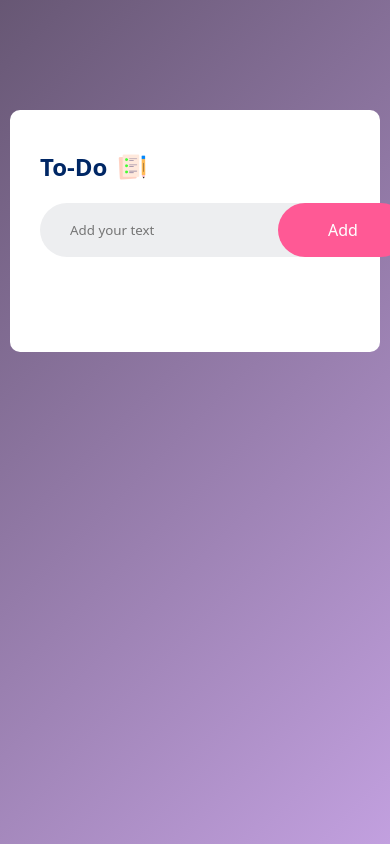
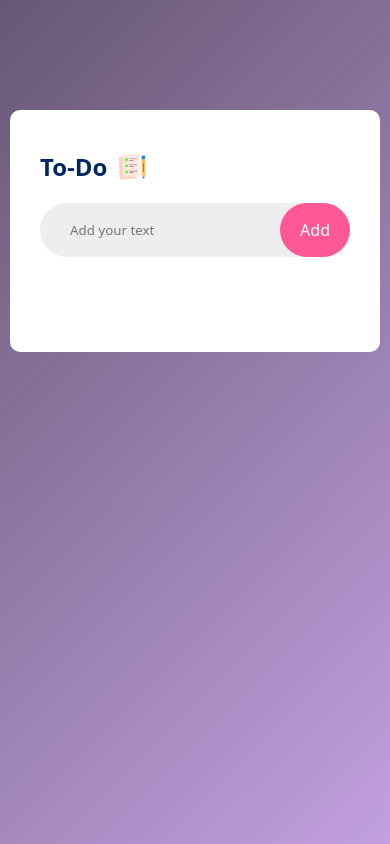
Before and after one commit to shivam456th/ToDo-List-, a plain HTML site: page index.html in a window 390 px wide. Drawn offline with Linux system fonts and the light colour scheme.

Commit message:
change in buttom for mobile

```diff
--- a/style.css
+++ b/style.css
@@ -5,11 +5,15 @@
     font-family:system-ui, -apple-system, BlinkMacSystemFont, 'Segoe UI', Roboto, Oxygen, Ubuntu, Cantarell, 'Open Sans', 'Helvetica Neue', sans-serif
 }
 
-
+html, body {
+    width: 100%;
+    height: 100%;
+    background: linear-gradient(135deg, #675774, #c2a0df);
+}
 .container {
     width: 100%;
     min-height: 100vh;
-    background: linear-gradient(135deg, #675774, #c2a0df);
+    /* background: linear-gradient(135deg, #675774, #c2a0df); */
     padding: 10px;
 }
 
@@ -56,7 +60,7 @@ input{
 button {
     border: none;
     outline: none;
-    padding: 16px 50px;
+    padding: 16px 20px;
     color: #fff;
     background: #ff5995;
     font-size: 16px;
```
